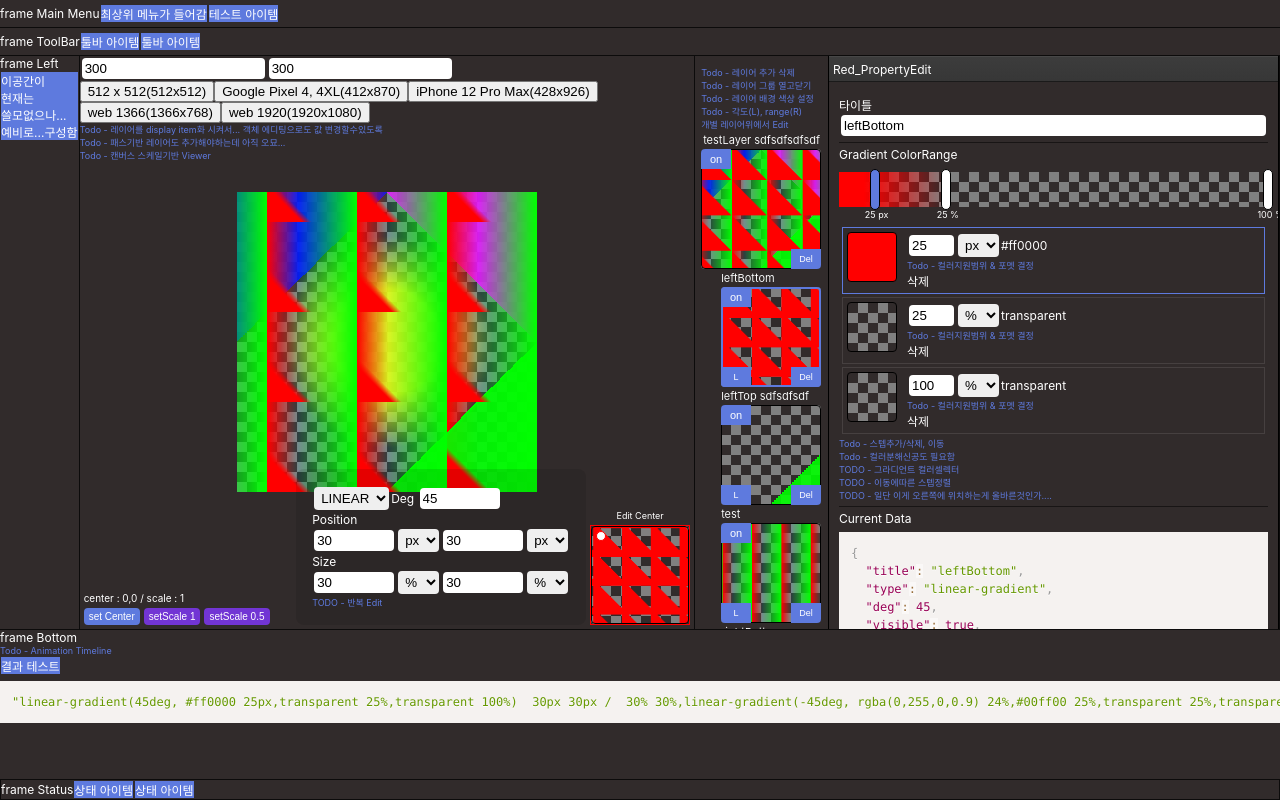
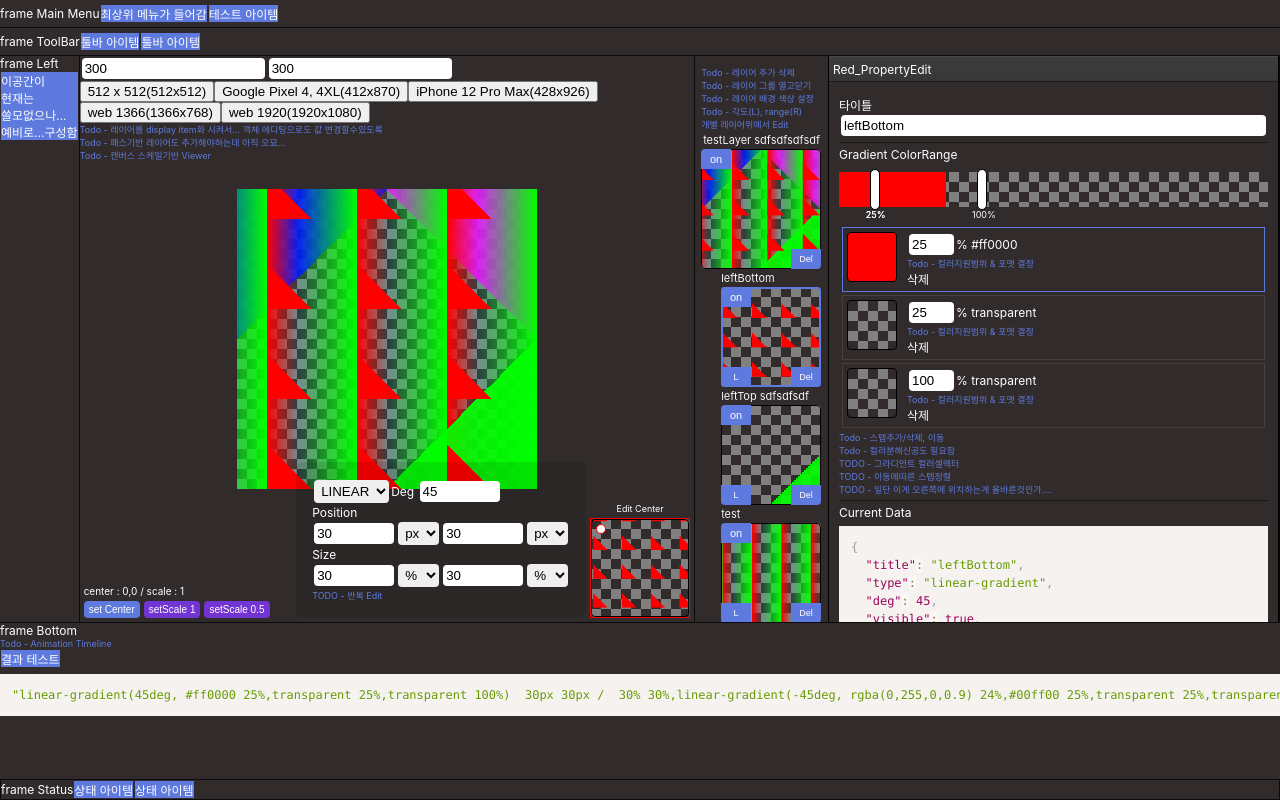
Before and after one commit to redcamel/RedGradient, a React (Create React App) app: page / in a window 1280 px wide. Built offline with nearby package versions, Linux system fonts and the light colour scheme.

Commit message:
- 프로토타이핑 전환전 백업

```diff
--- a/src/App.js
+++ b/src/App.js
@@ -28,9 +28,9 @@ class App extends React.Component {
               position: {x: 30, xUnit: 'px', y: 30, yUnit: 'px'},
               size: {w: 30, wUnit: '%', h: 30, hUnit: '%'},
               colorList: [
-                {color: '#ff0000', range: 25, rangeUnit: 'px'},
-                {color: 'transparent', range: 25, rangeUnit: '%'},
-                {color: 'transparent', range: 100, rangeUnit: '%'}
+                {color: '#ff0000', range: 25},
+                {color: 'transparent', range: 25},
+                {color: 'transparent', range: 100}
               ]
             },
             {
@@ -41,10 +41,10 @@ class App extends React.Component {
               position: {x: 0, xUnit: 'px', y: 0, yUnit: 'px'},
               size: {w: 100, wUnit: '%', h: 100, hUnit: '%'},
               colorList: [
-                {color: 'rgba(0,255,0,0.9)', range: 24, rangeUnit: '%'},
-                {color: '#00ff00', range: 25, rangeUnit: '%'},
-                {color: 'transparent', range: 25, rangeUnit: '%'},
-                {color: 'transparent', range: 100, rangeUnit: '%'}
+                {color: 'rgba(0,255,0,0.9)', range: 24},
+                {color: '#00ff00', range: 25},
+                {color: 'transparent', range: 25},
+                {color: 'transparent', range: 100}
               ]
             },
             {
@@ -55,9 +55,9 @@ class App extends React.Component {
               position: {x: 30, xUnit: 'px', y: 30, yUnit: 'px'},
               size: {w: 30, wUnit: '%', h: 30, hUnit: '%'},
               colorList: [
-                {color: 'rgba(255,0,0,1)', range: 0, rangeUnit: '%'},
-                {color: 'rgba(0,255,255,0.1)', range: 35, rangeUnit: '%'},
-                {color: 'rgba(0,255,0,1)', range: 100, rangeUnit: '%'},
+                {color: 'rgba(255,0,0,1)', range: 0},
+                {color: 'rgba(0,255,255,0.1)', range: 35},
+                {color: 'rgba(0,255,0,1)', range: 100},
               ]
             },
             {
@@ -68,8 +68,8 @@ class App extends React.Component {
               position: {x: 0, xUnit: 'px', y: 0, yUnit: 'px'},
               size: {w: 100, wUnit: '%', h: 100, hUnit: '%'},
               colorList: [
-                {color: 'transparent', range: 75, rangeUnit: '%'},
-                {color: 'rgba(0,0,255,0.9)', range: 75, rangeUnit: '%'}
+                {color: 'transparent', range: 75},
+                {color: 'rgba(0,0,255,0.9)', range: 75}
               ]
             },
             {
@@ -80,27 +80,8 @@ class App extends React.Component {
               position: {x: 0, xUnit: 'px', y: 0, yUnit: 'px'},
               size: {w: 100, wUnit: '%', h: 100, hUnit: '%'},
               colorList: [
-                {color: 'transparent', range: 75, rangeUnit: '%'},
-                {color: 'rgba(255,0,255,0.9)', range: 75, rangeUnit: '%'}
-              ]
-            }
-          ]
-        },
-        {
-          title: 'testLayer ',
-          visible: true,
-          items: [
-            {
-              title: 'test',
-              type: 'radial-gradient',
-              deg: 45,
-              visible: true,
-              position: {x: 0, xUnit: 'px', y: 0, yUnit: 'px'},
-              size: {w: 100, wUnit: '%', h: 100, hUnit: '%'},
-              colorList: [
-                {color: 'rgba(255,255,0,0.9)', range: 25, rangeUnit: '%'},
-                {color: 'transparent', range: 50, rangeUnit: '%'},
-                {color: 'transparent', range: 100, rangeUnit: '%'}
+                {color: 'transparent', range: 75},
+                {color: 'rgba(255,0,255,0.9)', range: 75}
               ]
             }
           ]
--- a/src/editor/DataItem.js
+++ b/src/editor/DataItem.js
@@ -7,8 +7,8 @@ function DataItem(){
     position: {x: 0, xUnit: '%', y: 0, yUnit: '%'},
     size: {w: 100, wUnit: '%', h: 100, hUnit: '%'},
     colorList: [
-      {color: 'rgba(255,255,255,1)', range: 0, rangeUnit: '%'},
-      {color: 'rgba(255,255,255,0.1)', range: 100, rangeUnit: '%'}
+      {color: 'rgba(255,255,255,1)', range: 0},
+      {color: 'rgba(255,255,255,0.1)', range: 100}
     ]
   }
 }
--- a/src/editor/Red_Layer.jsx
+++ b/src/editor/Red_Layer.jsx
@@ -119,7 +119,7 @@ Red_Layer.calcGradientItem = (data, checkVisible, layer) => {
 
   if (data['type'] === GRADIENT_TYPE.LINEAR) {
     const gradients = data['colorList'].map(v => {
-      let colorRangeTxt = v['range'] === undefined ? '' : `${v['range']}${v['rangeUnit']}`;
+      let colorRangeTxt = v['range'] === undefined ? '' : `${v['range']}%`;
       return `${v['color']} ${colorRangeTxt}`;
     });
     let positionTxt = data['position'] ? ` ${data['position']['x']}${data['position']['xUnit']} ${data['position']['y']}${data['position']['yUnit']}` : '';
@@ -128,7 +128,7 @@ Red_Layer.calcGradientItem = (data, checkVisible, layer) => {
     return `${data['type']}(${data['deg']}deg, ${gradients}) ${positionTxt} / ${sizeTxt}`;
   } else {
     const gradients = data['colorList'].map(v => {
-      let colorRangeTxt = v['range'] === undefined ? '' : `${v['range']}${v['rangeUnit']}`;
+      let colorRangeTxt = v['range'] === undefined ? '' : `${v['range']}%`;
       return `${v['color']} ${colorRangeTxt}`;
     });
     let positionTxt = data['position'] ? ` ${data['position']['x']}${data['position']['xUnit']} ${data['position']['y']}${data['position']['yUnit']}` : '';
--- a/src/editor/property/Red_GradientColorEdit.jsx
+++ b/src/editor/property/Red_GradientColorEdit.jsx
@@ -20,7 +20,7 @@ class Red_GradientColorEdit extends React.Component {
       // console.log('this.state.activeIDX === index', this.state.activeIDX === index);
       const activeYn = this.state.activeIDX === index;
       let colorRangeTxt;
-      colorRangeTxt = `${v['range']}${v['rangeUnit']}`;
+      colorRangeTxt = `${v['range']}%`;
       itemList.push(this.renderColorStep(v, index, activeYn));
       return `${v['color']} ${colorRangeTxt}`;
     });
@@ -39,10 +39,7 @@ class Red_GradientColorEdit extends React.Component {
     const rootComponentState = rootComponent.state;
     const canvasInfo = rootComponentState.canvasInfo;
     let tLeft;
-    if (v['rangeUnit'] === '%') tLeft = `${v['range'] || 0}${v['rangeUnit']}`;
-    else {
-      tLeft = `${v['range'] / canvasInfo['width'] * 100}%`;
-    }
+    tLeft = `${v['range'] / canvasInfo['width'] * 100}%`;
     return <div
       style={{
         position: 'absolute',
@@ -74,7 +71,7 @@ class Red_GradientColorEdit extends React.Component {
           fontSize: '9px',
           whiteSpace: 'nowrap'
         }}>
-        {v['range']} {v['rangeUnit']}
+        {v['range']}%
       </div>
     </div>;
   };
@@ -84,8 +81,8 @@ class Red_GradientColorEdit extends React.Component {
     const rootComponentState = rootComponent.state;
     const canvasInfo = rootComponentState.canvasInfo;
     colorList.sort((a, b) => {
-      const aX = a['rangeUnit'] === '%' ? a['range'] : (a['range'] / canvasInfo['width'] * 100);
-      const bX = b['rangeUnit'] === '%' ? b['range'] : (b['range'] / canvasInfo['width'] * 100);
+      const aX = a['range'];
+      const bX = b['range'];
       if (aX > bX) return 1;
       if (aX < bX) return -1;
       return 0;
@@ -107,7 +104,7 @@ class Red_GradientColorEdit extends React.Component {
           const len = data.colorList.length;
           for (let i = 0; i < len; i++) {
             const v = data.colorList[i];
-            const vPercentX = v['rangeUnit'] === '%' ? v['range'] : (v['range'] / canvasInfo['width'] * 100);
+            const vPercentX =  v['range'];
             if (vPercentX > percentX) {
               targetIndex = i;
               break;
@@ -115,8 +112,7 @@ class Red_GradientColorEdit extends React.Component {
           }
           const newData = {
             color: data.colorList[targetIndex - 1] ? data.colorList[targetIndex - 1]['color'] : '#ffffff',
-            range: percentX,
-            rangeUnit: '%'
+            range: percentX
           };
           data.colorList.splice(targetIndex, null, newData);
           this.setState({activeIDX: targetIndex});
@@ -179,20 +175,7 @@ class Red_GradientColorEdit extends React.Component {
                       this.sortColorList(data.colorList);
                       rootComponent.setState({});
                     }}
-                  />
-
-                  <UI_Select
-                    value={v['rangeUnit']} options={['px', '%']}
-                    HD_change={e => {
-                      v['rangeUnit'] = e.target.value;
-                      rootComponent.setState({});
-                    }}
-                    HD_blur={e => {
-                      this.sortColorList(data.colorList);
-                      rootComponent.setState({});
-                    }}
-                  />
-                  {v['color']}
+                  />% {v['color']}
                   <div className={'todo'}>Todo - 컬러지원범위 & 포멧 결정</div>
                   <div
                     onClick={e=>{
```
Also changed, not shown: 8 other files (tests, documents, lock files or other folders).
